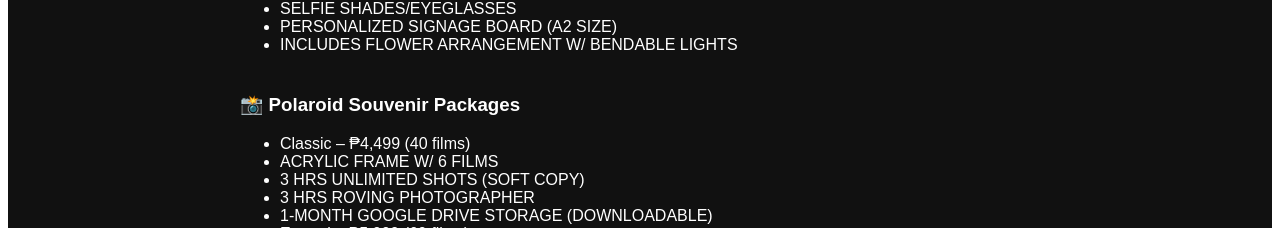
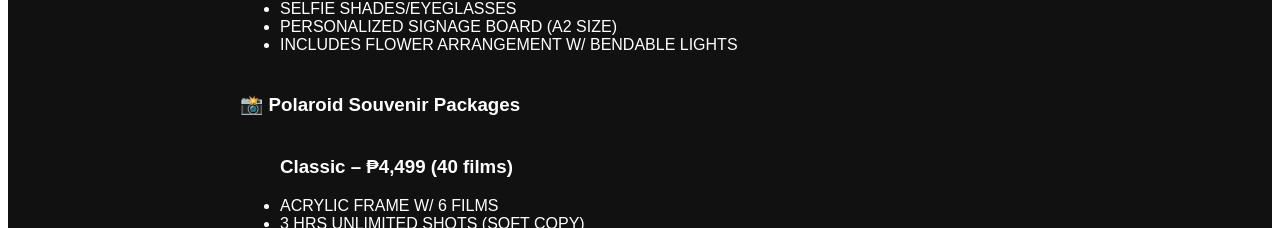
Before and after one commit to timelessnote/timelessnote-website, a React (Vite) app: page / in a window 1280 px wide. Shown: the part 1314-1542 px from the top of the page. Built offline with nearby package versions, Linux system fonts and the light colour scheme.

Commit message:
Update App.jsx

```diff
--- a/src/App.jsx
+++ b/src/App.jsx
@@ -92,7 +92,7 @@
 
           <h3 style={{ marginTop: 40 }}>📸 Polaroid Souvenir Packages</h3>
           <ul>
-            <li>Classic – ₱4,499 (40 films)</li>
+            <h3 style={{ marginTop: 40 }}>Classic – ₱4,499 (40 films)</h3>
             <li>ACRYLIC FRAME W/ 6 FILMS</li>
             <li>3 HRS UNLIMITED SHOTS (SOFT COPY)</li>
             <li>3 HRS ROVING PHOTOGRAPHER</li>
```
